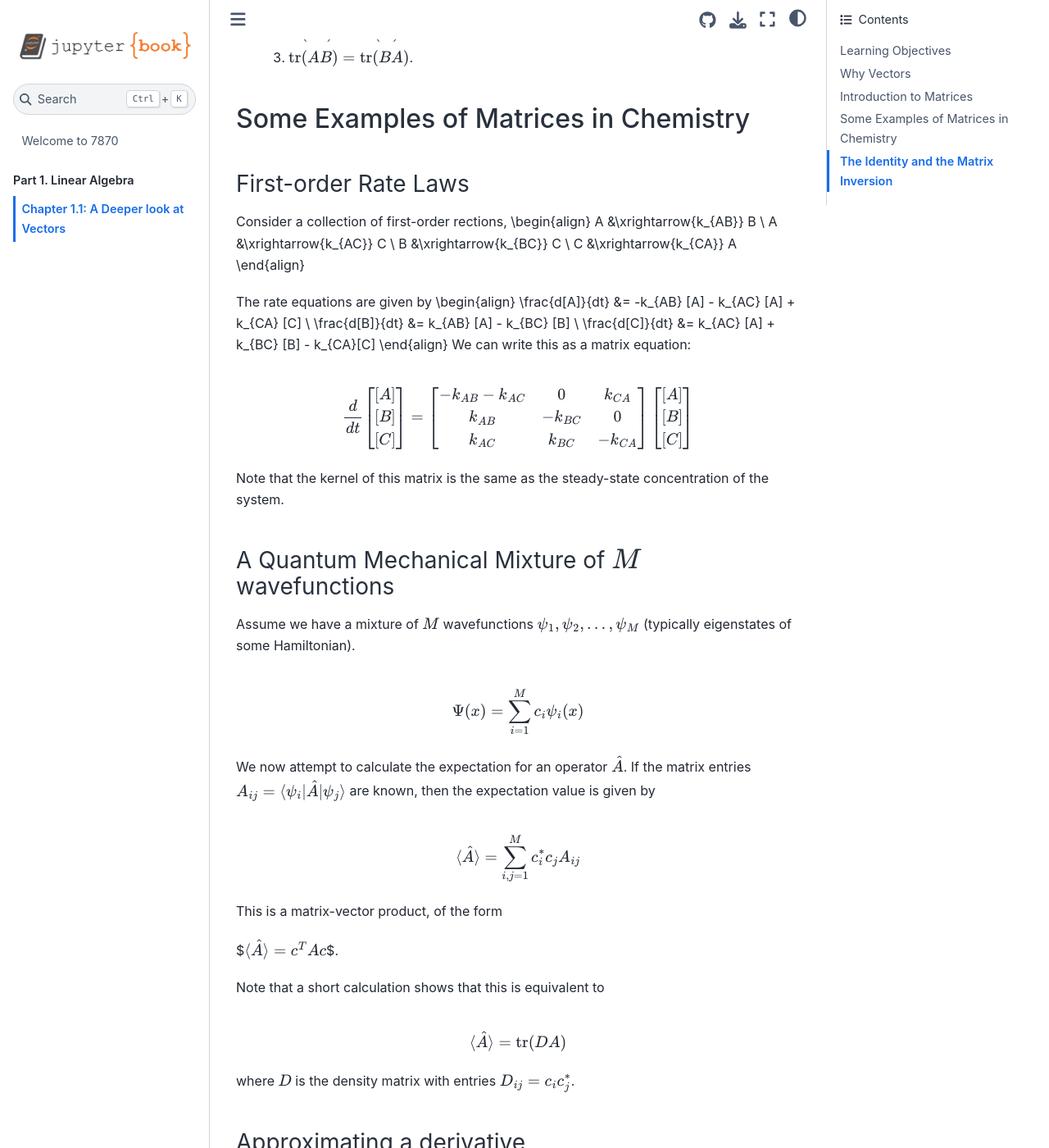
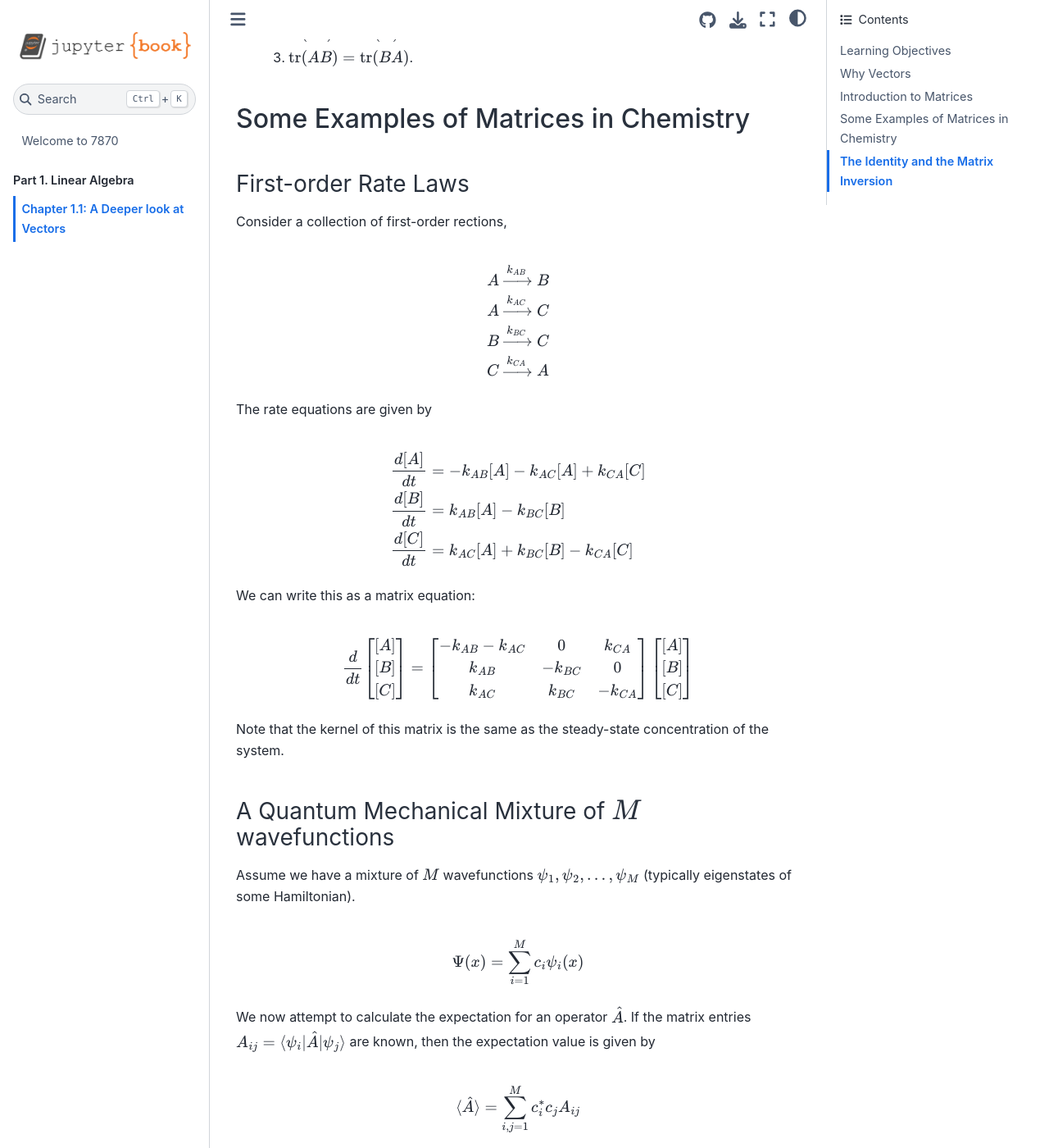
Before and after one commit to cornell-chem-7870/lecture_notes, a Jupyter Book: the page built from lecture-01-intro_vectors.md, in a window 1280 px wide and 1400 px high, scrolled down 8193 px. Shown: the whole window at 82% size. Built offline with Jupyter Book 1.0.4 settings and Sphinx 7.4.7 and the Sphinx Book theme 1.1.4, drawn with Linux system fonts in a browser that asks for light colours.

Commit message:
fixed typos

```diff
--- a/lecture-01-intro_vectors.md
+++ b/lecture-01-intro_vectors.md
@@ -221,19 +221,26 @@ However, there are also some additional operations we might apply on matrices th
 
 #### First-order Rate Laws
 Consider a collection of first-order rections,
-\begin{align}
+
+$$
+\begin{split}
   A &\xrightarrow{k_{AB}} B \\
   A &\xrightarrow{k_{AC}} C \\
   B &\xrightarrow{k_{BC}} C \\
   C &\xrightarrow{k_{CA}} A
-\end{align}
+  \end{split}
+$$
 
 The rate equations are given by
-\begin{align}
+
+$$
+\begin{split}
   \frac{d[A]}{dt} &= -k_{AB} [A] - k_{AC} [A] + k_{CA} [C] \\
   \frac{d[B]}{dt} &= k_{AB} [A] - k_{BC} [B] \\
   \frac{d[C]}{dt} &= k_{AC} [A] + k_{BC} [B] - k_{CA}[C]
-\end{align}
+  \end{split}
+$$
+
 We can write this as a matrix equation:
 
 $$ \frac{d}{dt} \begin{bmatrix} [A] \\ [B] \\ [C] \end{bmatrix} = \begin{bmatrix} -k_{AB} - k_{AC} & 0 & k_{CA} \\ k_{AB} & -k_{BC} & 0 \\ k_{AC} & k_{BC} & -k_{CA} \end{bmatrix} \begin{bmatrix} [A] \\ [B] \\ [C] \end{bmatrix} $$
@@ -252,7 +259,7 @@ $$ \langle \hat{A} \rangle = \sum_{i,j=1}^M c_i^* c_j A_{ij} $$
 
 This is a matrix-vector product, of the form
 
-$$\langle \hat{A} \rangle = c^T A c$$.
+$$\langle \hat{A} \rangle = c^T A c$$
 
 Note that a short calculation shows that this is equivalent to
 
```
